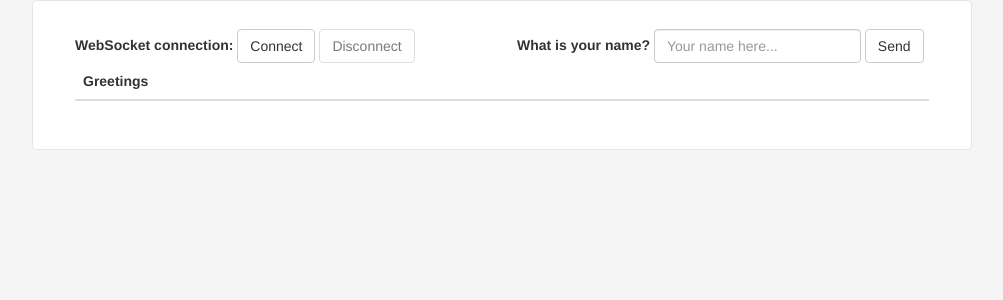
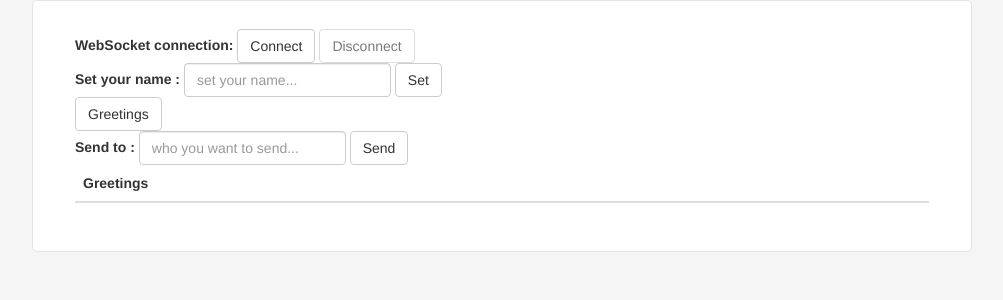
Before and after one commit to jimuyang/spring-tutorials, a Spring Boot app: page / in a window 1280 px wide. Shown: the top 300 px of the page, without its empty margins (138-1141 px from the left). Run offline with Spring Boot 4, Linux system fonts and the light colour scheme; lists and menus that the app fills with data are empty; some of the project's set-up classes (security, data sources, template engines, error pages and the like) are left out, and stand-ins take their place; some libraries are stand-ins or nearby versions.

Commit message:
9.5 corp

```diff
--- a/WebSocket/src/main/java/muyi/WebSocketConfig.java
+++ b/WebSocket/src/main/java/muyi/WebSocketConfig.java
@@ -17,8 +17,9 @@ public class WebSocketConfig extends AbstractWebSocketMessageBrokerConfigurer{
 
     @Override
     public void configureMessageBroker(MessageBrokerRegistry config) {
-        config.enableSimpleBroker("/topic");
+        config.enableSimpleBroker("/topic","/user");
         config.setApplicationDestinationPrefixes("/app");
+        config.setUserDestinationPrefix("/user/");
     }
 
 
--- a/WebSocket/src/main/resources/static/app.js
+++ b/WebSocket/src/main/resources/static/app.js
@@ -1,4 +1,5 @@
 var stompClient = null;
+var openID = null;
 
 function setConnected(connected) {
     $("#connect").prop("disabled", connected);
@@ -21,8 +22,17 @@ function connect() {
         stompClient.subscribe('/topic/greetings', function (greeting) {
             showGreeting(JSON.parse(greeting.body).content);
         });
+        console.log(openID);
+        stompClient.subscribe('/user/' + openID + '/message', function (greeting) {
+            showGreeting(JSON.parse(greeting.body).content);
+        });
     });
 }
+function setOpenID(){
+    openID = $("#myName").val();
+    console.log('openID : '+openID)
+}
+
 
 function disconnect() {
     if (stompClient !== null) {
@@ -36,6 +46,11 @@ function sendName() {
     stompClient.send("/app/hello", {}, JSON.stringify({'name': $("#name").val()}));
 }
 
+
+function helloAll(){
+    stompClient.send("/app/helloAll", {}, JSON.stringify({'name': openID }));
+}
+
 function showGreeting(message) {
     $("#greetings").append("<tr><td>" + message + "</td></tr>");
 }
@@ -47,4 +62,6 @@ $(function () {
     $( "#connect" ).click(function() { connect(); });
     $( "#disconnect" ).click(function() { disconnect(); });
     $( "#send" ).click(function() { sendName(); });
+    $( "#setName" ).click(function() { setOpenID(); });
+    $( "#sendAll" ).click(function() { helloAll(); });
 });
--- a/WebSocket/src/main/resources/static/index.html
+++ b/WebSocket/src/main/resources/static/index.html
@@ -18,7 +18,7 @@
 
     <div id="main-content" class="container">
     <div class="row">
-        <div class="col-md-6">
+        <div class="col-md-12">
             <form class="form-inline">
                 <div class="form-group">
                     <label for="connect">WebSocket connection:</label>
@@ -27,11 +27,25 @@
                 </div>
             </form>
         </div>
-        <div class="col-md-6">
+        <div class="col-md-12">
             <form class="form-inline">
                 <div class="form-group">
-                    <label for="name">What is your name?</label>
-                    <input type="text" id="name" class="form-control" placeholder="Your name here...">
+                    <label for="name">Set your name :</label>
+                    <input type="text" id="myName" class="form-control" placeholder="set your name...">
+                </div>
+                <button id="setName" class="btn btn-default" type="submit">Set</button>
+            </form>
+        </div>
+        <div class="col-md-12">
+            <form class="form-inline">
+                <button id="sendAll" class="btn btn-default" type="submit">Greetings</button>
+            </form>
+        </div>
+        <div class="col-md-12">
+            <form class="form-inline">
+                <div class="form-group">
+                    <label for="name"> Send to : </label>
+                    <input type="text" id="name" class="form-control" placeholder="who you want to send...">
                 </div>
                 <button id="send" class="btn btn-default" type="submit">Send</button>
             </form>
@@ -50,7 +64,6 @@
             </table>
         </div>
     </div>
-    </form>
-</div>
+    </div>
 </body>
 </html>
```
Also changed, not shown: WebSocket/src/main/java/muyi/GreetingController.java (deleted, +0 -21 lines), WebSocket/src/main/java/muyi/HelloController.java (added, +24 -0 lines), WebSocket/src/main/java/muyi/WebSocketController.java (added, +45 -0 lines).
